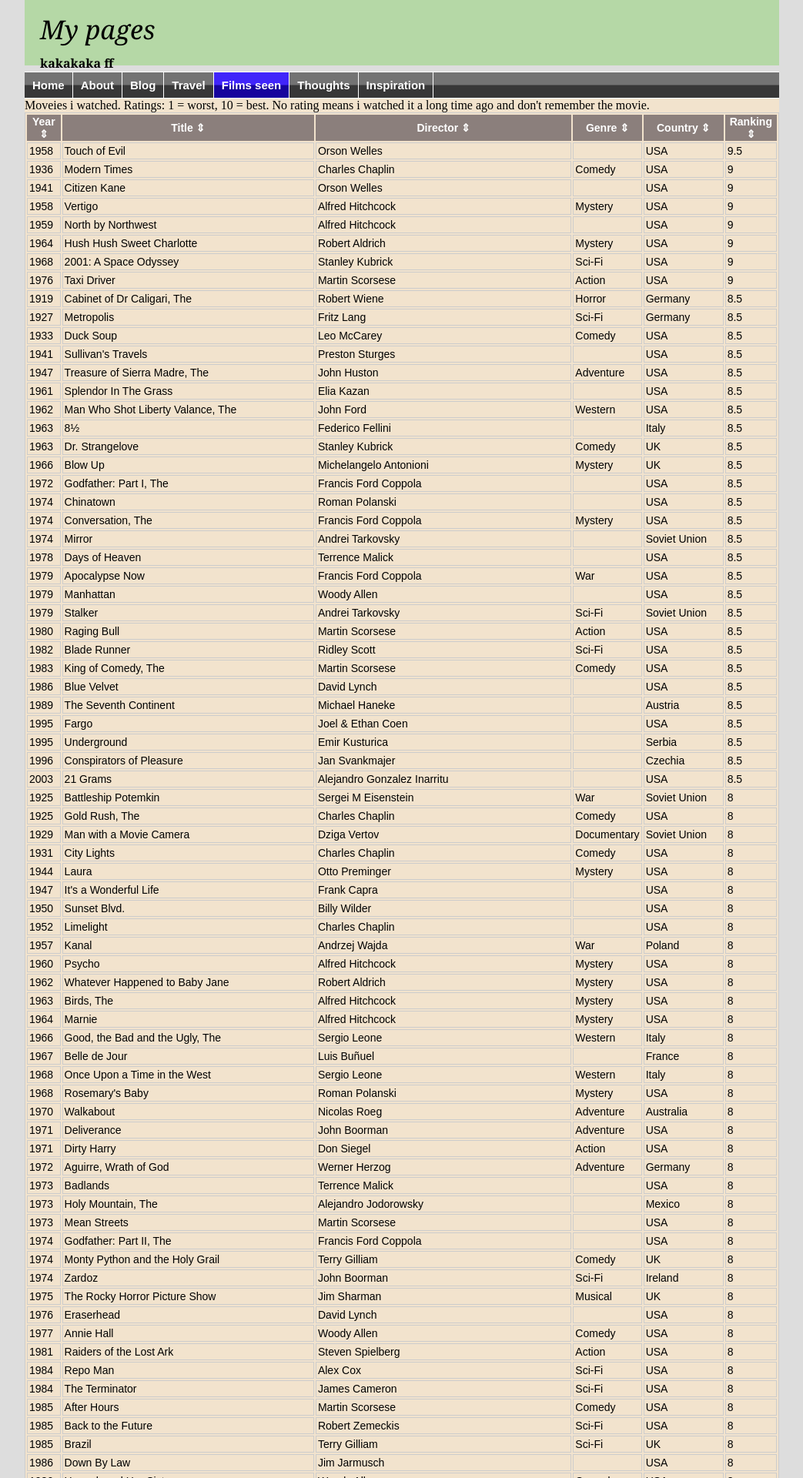
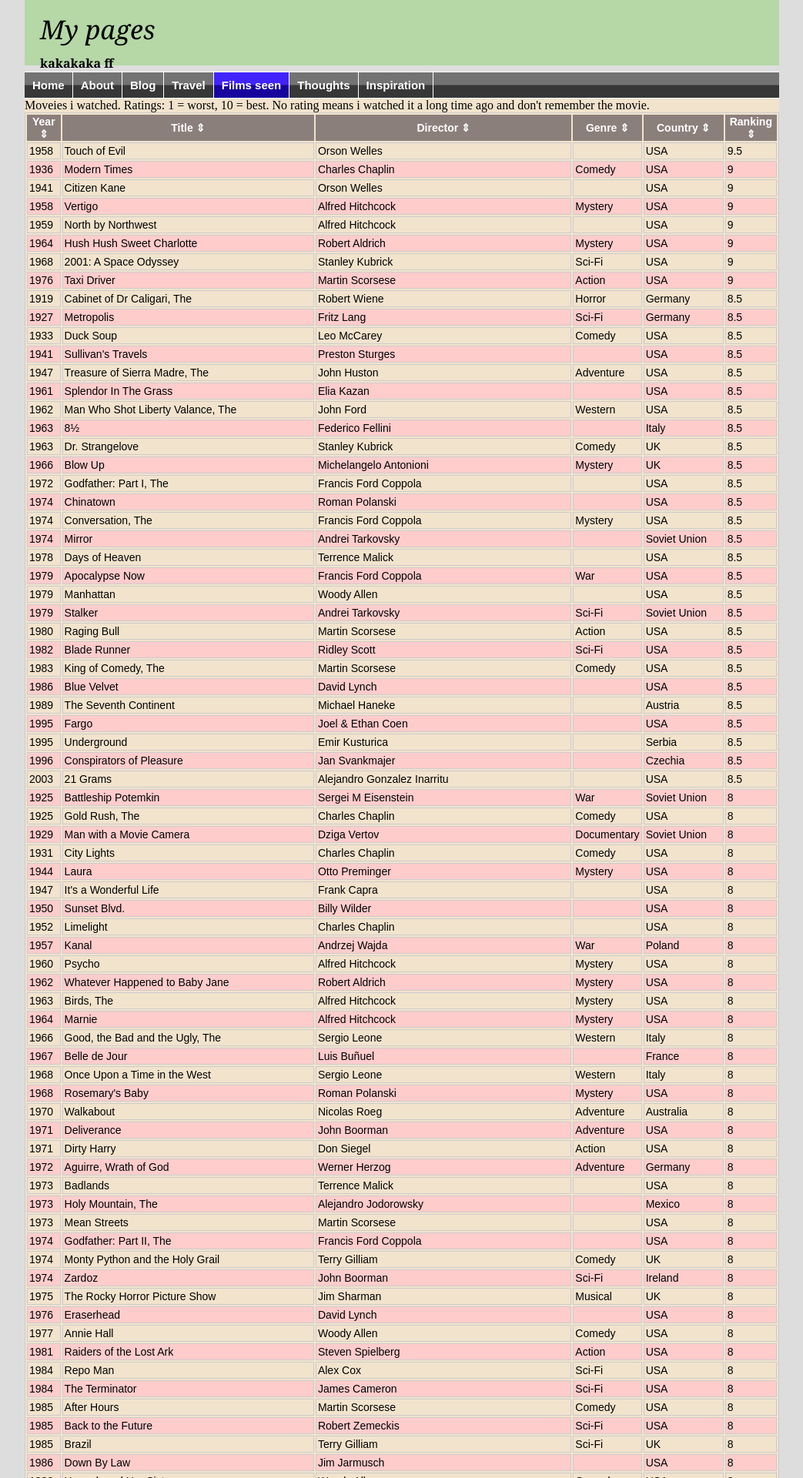
Before and after one commit to witba/witba.github.io, a Jekyll site: the page built from likes/index.html, in a window 1280 px wide. Shown: the top 1920 px of the page at 77% size, without its empty margins (118-1161 px from the left). Built offline with Jekyll 4.4.1, drawn with Linux system fonts in a browser that asks for light colours.

Commit message:
Update index.html

```diff
--- a/likes/index.html
+++ b/likes/index.html
@@ -18,6 +18,8 @@ No rating means i watched it a long time ago and don't remember the movie.
 		font-size: 14px;
 		border: 1px solid #CCC;
 		font-family: Arial, Helvetica, sans-serif;
+		tbody tr:nth-child(2n) td {background: #ffcccc;}
+		tbody tr:nth-child(2n+1) td {background: #ccfffff;}
 	}
 	.sortable td {
 		padding: 2px;
```
